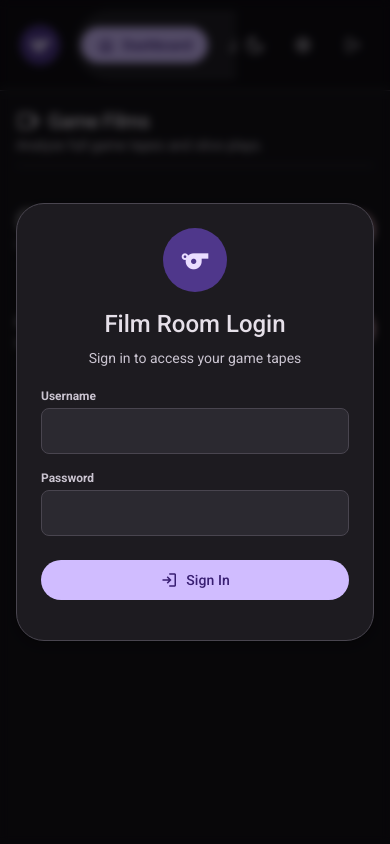
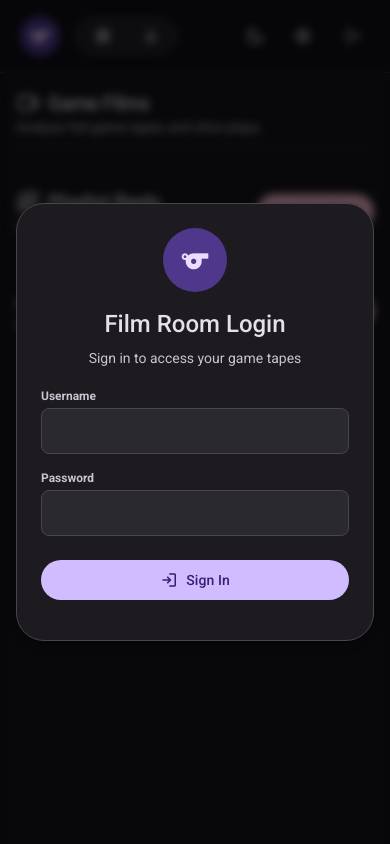
Before and after one commit to mymainmandeebo/film_room, a FastAPI app: page / in a window 390 px wide. Run offline with FastAPI, Linux system fonts and the light colour scheme; some libraries are stand-ins or nearby versions.

Commit message:
better nav on mobile screens

```diff
--- a/templates/index.html
+++ b/templates/index.html
@@ -744,18 +744,17 @@
       </div>
 
       <nav class="flex items-center gap-1 bg-md-surface-container dark:bg-md-dark-surface-container p-1 rounded-full border border-md-outline-variant dark:border-md-dark-outline-variant text-sm">
-        <button id="tabProjectsBtn" class="md-btn-filled bg-md-primary dark:bg-md-dark-primary text-md-on-primary dark:text-md-dark-on-primary !py-2 !px-4 !text-sm !rounded-full">
-          <span class="material-symbols-outlined" style="font-size: 18px;">home</span>
-          Dashboard
+        <button id="tabProjectsBtn" class="btn-future grad-violet shadow-future-glow-violet text-white !py-1.5 !px-3.5 !text-xs">
+          <span class="material-symbols-outlined" style="font-size: 16px;">dashboard</span>
+          <span class="hidden lg:inline">Dashboard</span>
         </button>
-        <button id="tabPlayerViewBtn" class="md-btn-text text-md-on-surface-variant dark:text-md-dark-on-surface-variant hover:text-md-on-surface dark:hover:text-md-dark-on-surface !py-2 !px-4 !text-sm !rounded-full">
-          <span class="material-symbols-outlined" style="font-size: 18px;">person</span>
-          Player Profile
+        <button id="tabPlayerViewBtn" class="btn-future text-future-lightMuted dark:text-future-darkMuted hover:text-future-lightText dark:hover:text-white !py-1.5 !px-3.5 !text-xs">
+          <span class="material-symbols-outlined" style="font-size: 16px;">person</span>
+          <span class="hidden lg:inline">Player Profile</span>
         </button>
-        <button id="tabWorkspaceBtn" class="hidden md-btn-text text-md-on-surface-variant dark:text-md-dark-on-surface-variant hover:text-md-on-surface dark:hover:text-md-dark-on-surface !py-2 !px-4 !text-sm !rounded-full">
-          <span class="material-symbols-outlined" style="font-size: 18px;">movie</span>
-          Current Tape
-        </button>
+        <button id="tabWorkspaceBtn" class="hidden btn-future text-future-lightMuted dark:text-future-darkMuted hover:text-future-lightText dark:hover:text-white !py-1.5 !px-3.5 !text-xs">
+          <span class="material-symbols-outlined" style="font-size: 16px;">play_circle</span>
+          <span class="hidden lg:inline">Current Tape</span>
       </nav>
     </div>
 
```
